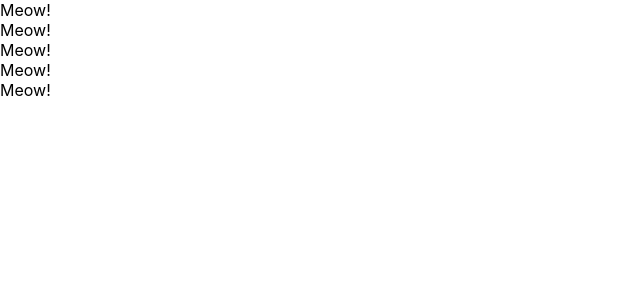
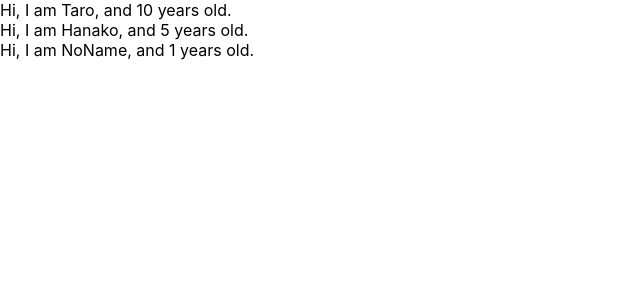
Before and after one commit to hisahana/udemy-react-redux-crud-application, a React (Create React App) app: page / in a window 1280 px wide. Shown: the top 300 px of the page, without its empty margins (0-640 px from the left). Built offline with nearby package versions, Linux system fonts and the light colour scheme.

Commit message:
learn props of component

```diff
--- a/src/App.js
+++ b/src/App.js
@@ -1,32 +1,28 @@
-import React, { Component } from 'react';
+import React from 'react';
 
-// Class Component
-class App extends Component {
-  render() {
-    return (
-      <React.Fragment>
-        <Cat />
-        <Cat />
-        <Cat />
-        <Cat />
-        <Cat />
-      </React.Fragment>
-    )
-  }
+function App() {
+  const profiles = [
+    { name: "Taro", age: 10 },
+    { name: "Hanako", age: 5 },
+    { name: "NoName" }
+  ];
+  return (
+    <div>
+      {
+        profiles.map((profile, index) => {
+          return <User name={profile.name} age={profile.age} key={index} />
+        })
+      }
+    </div>
+  )
 }
 
-// Functional Component
-// function App() {
-//   return (
-//     <React.Fragment>
-//       <label htmlFor="bar">bar</label>
-//       <input type="text" onClick={() => console.log('I am clicked')} />
-//     </React.Fragment>
-//   )
-// }
+const User = (props) => {
+  return <div>Hi, I am {props.name}, and {props.age} years old.</div>;
+}
 
-const Cat = () => {
-  return <div>Meow!</div>;
+User.defaultProps = {
+  age: 1
 }
 
 export default App;
```
